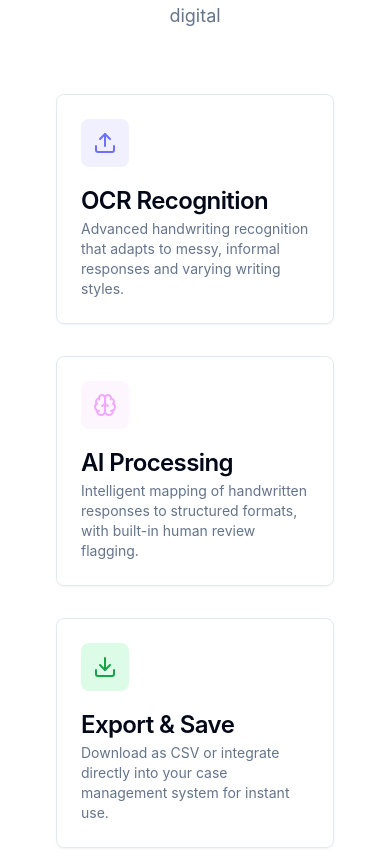
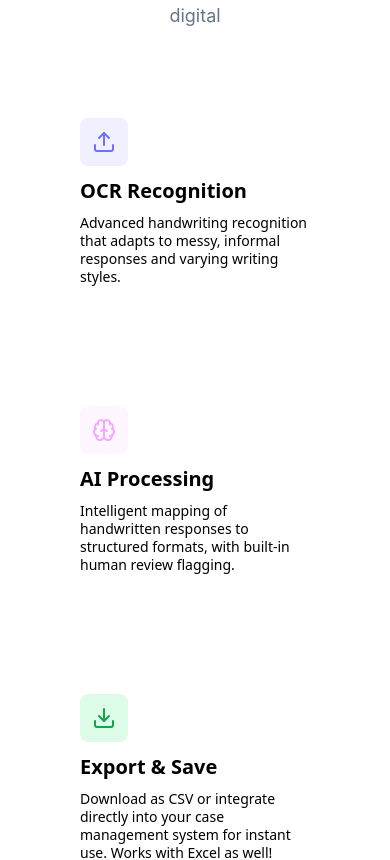
Before and after one commit to hrtowii/smu-legal-tech, a Next.js app: page / in a window 390 px wide. Shown: the part 1126-1986 px from the top of the page. Built offline with nearby package versions, Linux system fonts and the light colour scheme.

Commit message:
feat: glowing components, navbar working on mobile :3

```diff
--- a/src/app/(marketing)/page.tsx
+++ b/src/app/(marketing)/page.tsx
@@ -3,16 +3,46 @@ import Link from "next/link";
 import { motion } from "framer-motion";
 import { useEffect, useState } from "react";
 
-import {
-  Card,
-  CardContent,
-  CardDescription,
-  CardHeader,
-  CardTitle,
-} from "@/components/ui/card";
-
 import { Upload, Brain, Download, Shield } from "lucide-react";
 import { HoverBorderGradient } from "@/components/button";
+import { GlowingEffect } from "@/components/ui/glowing-effect";
+
+interface GridItemProps {
+  icon: React.ReactNode;
+  title: string;
+  description: React.ReactNode;
+}
+
+const GridItem = ({ icon, title, description }: GridItemProps) => {
+  return (
+    <div className="min-h-[16rem]">
+      <div className="relative h-full rounded-2xl md:rounded-3xl">
+        <GlowingEffect
+          blur={2}
+          borderWidth={2}
+          spread={80}
+          glow={true}
+          disabled={false}
+          proximity={64}
+          inactiveZone={0.01}
+        />
+        <div className="relative flex h-full flex-col justify-between gap-6 overflow-hidden rounded-xl p-6 md:p-6 dark:shadow-[0px_0px_27px_0px_#2D2D2D]">
+          <div className="relative flex flex-1 flex-col justify-between gap-3">
+            <div className="w-fit rounded-lg">{icon}</div>
+            <div className="space-y-3">
+              <h3 className="-tracking-4 pt-0.5 font-sans text-xl/[1.375rem] font-semibold text-balance text-black md:text-2xl/[1.875rem] dark:text-white">
+                {title}
+              </h3>
+              <h2 className="font-sans text-sm/[1.125rem] text-black md:text-base/[1.375rem] dark:text-neutral-400 [&_b]:md:font-semibold [&_strong]:md:font-semibold">
+                {description}
+              </h2>
+            </div>
+          </div>
+        </div>
+      </div>
+    </div>
+  );
+};
 
 export default function Home() {
   const [offsetY, setOffsetY] = useState(0);
@@ -128,18 +158,15 @@ export default function Home() {
               transition={{ duration: 0.8 }}
               viewport={{ once: true }}
             >
-              <Card className="h-full bg-white/60 backdrop-blur-md dark:bg-black/60">
-                <CardHeader>
-                  <div className="w-12 h-12 bg-justice-blue/10 dark:bg-justice-blue/20 rounded-lg flex items-center justify-center mb-4">
+              <GridItem
+                icon={
+                  <div className="w-12 h-12 bg-justice-blue/10 dark:bg-justice-blue/20 rounded-lg flex items-center justify-center">
                     <Upload className="h-6 w-6 text-justice-blue dark:text-justice-blue/80" />
                   </div>
-                  <CardTitle>OCR Recognition</CardTitle>
-                  <CardDescription>
-                    Advanced handwriting recognition that adapts to messy,
-                    informal responses and varying writing styles.
-                  </CardDescription>
-                </CardHeader>
-              </Card>
+                }
+                title="OCR Recognition"
+                description="Advanced handwriting recognition that adapts to messy, informal responses and varying writing styles."
+              />
             </motion.div>
 
             <motion.div
@@ -148,18 +175,15 @@ export default function Home() {
               transition={{ duration: 0.8, delay: 0.2 }}
               viewport={{ once: true }}
             >
-              <Card className="h-full bg-white/60 backdrop-blur-md dark:bg-black/60">
-                <CardHeader>
-                  <div className="w-12 h-12 bg-justice-pink/10 dark:bg-justice-pink/20 rounded-lg flex items-center justify-center mb-4">
+              <GridItem
+                icon={
+                  <div className="w-12 h-12 bg-justice-pink/10 dark:bg-justice-pink/20 rounded-lg flex items-center justify-center">
                     <Brain className="h-6 w-6 text-justice-pink dark:text-justice-pink/80" />
                   </div>
-                  <CardTitle>AI Processing</CardTitle>
-                  <CardDescription>
-                    Intelligent mapping of handwritten responses to structured
-                    formats, with built-in human review flagging.
-                  </CardDescription>
-                </CardHeader>
-              </Card>
+                }
+                title="AI Processing"
+                description="Intelligent mapping of handwritten responses to structured formats, with built-in human review flagging."
+              />
             </motion.div>
 
             <motion.div
@@ -168,18 +192,15 @@ export default function Home() {
               transition={{ duration: 0.8, delay: 0.4 }}
               viewport={{ once: true }}
             >
-              <Card className="h-full bg-white/60 backdrop-blur-md dark:bg-black/60">
-                <CardHeader>
-                  <div className="w-12 h-12 bg-green-100 dark:bg-green-900 rounded-lg flex items-center justify-center mb-4">
+              <GridItem
+                icon={
+                  <div className="w-12 h-12 bg-green-100 dark:bg-green-900 rounded-lg flex items-center justify-center">
                     <Download className="h-6 w-6 text-green-600 dark:text-green-400" />
                   </div>
-                  <CardTitle>Export & Save</CardTitle>
-                  <CardDescription>
-                    Download as CSV or integrate directly into your case
-                    management system for instant use.
-                  </CardDescription>
-                </CardHeader>
-              </Card>
+                }
+                title="Export & Save"
+                description="Download as CSV or integrate directly into your case management system for instant use. Works with Excel as well!"
+              />
             </motion.div>
           </div>
 
--- /dev/null
+++ b/src/components/ui/glowing-effect.tsx
@@ -0,0 +1,190 @@
+"use client";
+
+import { memo, useCallback, useEffect, useRef } from "react";
+import { cn } from "@/lib/utils";
+import { animate } from "motion/react";
+
+interface GlowingEffectProps {
+  blur?: number;
+  inactiveZone?: number;
+  proximity?: number;
+  spread?: number;
+  variant?: "default" | "white";
+  glow?: boolean;
+  className?: string;
+  disabled?: boolean;
+  movementDuration?: number;
+  borderWidth?: number;
+}
+const GlowingEffect = memo(
+  ({
+    blur = 0,
+    inactiveZone = 0.7,
+    proximity = 0,
+    spread = 20,
+    variant = "default",
+    glow = false,
+    className,
+    movementDuration = 2,
+    borderWidth = 1,
+    disabled = true,
+  }: GlowingEffectProps) => {
+    const containerRef = useRef<HTMLDivElement>(null);
+    const lastPosition = useRef({ x: 0, y: 0 });
+    const animationFrameRef = useRef<number>(0);
+
+    const handleMove = useCallback(
+      (e?: MouseEvent | { x: number; y: number }) => {
+        if (!containerRef.current) return;
+
+        if (animationFrameRef.current) {
+          cancelAnimationFrame(animationFrameRef.current);
+        }
+
+        animationFrameRef.current = requestAnimationFrame(() => {
+          const element = containerRef.current;
+          if (!element) return;
+
+          const { left, top, width, height } = element.getBoundingClientRect();
+          const mouseX = e?.x ?? lastPosition.current.x;
+          const mouseY = e?.y ?? lastPosition.current.y;
+
+          if (e) {
+            lastPosition.current = { x: mouseX, y: mouseY };
+          }
+
+          const center = [left + width * 0.5, top + height * 0.5];
+          const distanceFromCenter = Math.hypot(
+            mouseX - center[0],
+            mouseY - center[1]
+          );
+          const inactiveRadius = 0.5 * Math.min(width, height) * inactiveZone;
+
+          if (distanceFromCenter < inactiveRadius) {
+            element.style.setProperty("--active", "0");
+            return;
+          }
+
+          const isActive =
+            mouseX > left - proximity &&
+            mouseX < left + width + proximity &&
+            mouseY > top - proximity &&
+            mouseY < top + height + proximity;
+
+          element.style.setProperty("--active", isActive ? "1" : "0");
+
+          if (!isActive) return;
+
+          const currentAngle =
+            parseFloat(element.style.getPropertyValue("--start")) || 0;
+          let targetAngle =
+            (180 * Math.atan2(mouseY - center[1], mouseX - center[0])) /
+              Math.PI +
+            90;
+
+          const angleDiff = ((targetAngle - currentAngle + 180) % 360) - 180;
+          const newAngle = currentAngle + angleDiff;
+
+          animate(currentAngle, newAngle, {
+            duration: movementDuration,
+            ease: [0.16, 1, 0.3, 1],
+            onUpdate: (value) => {
+              element.style.setProperty("--start", String(value));
+            },
+          });
+        });
+      },
+      [inactiveZone, proximity, movementDuration]
+    );
+
+    useEffect(() => {
+      if (disabled) return;
+
+      const handleScroll = () => handleMove();
+      const handlePointerMove = (e: PointerEvent) => handleMove(e);
+
+      window.addEventListener("scroll", handleScroll, { passive: true });
+      document.body.addEventListener("pointermove", handlePointerMove, {
+        passive: true,
+      });
+
+      return () => {
+        if (animationFrameRef.current) {
+          cancelAnimationFrame(animationFrameRef.current);
+        }
+        window.removeEventListener("scroll", handleScroll);
+        document.body.removeEventListener("pointermove", handlePointerMove);
+      };
+    }, [handleMove, disabled]);
+
+    return (
+      <>
+        <div
+          className={cn(
+            "pointer-events-none absolute -inset-px hidden rounded-[inherit] border opacity-0 transition-opacity",
+            glow && "opacity-100",
+            variant === "white" && "border-white",
+            disabled && "!block"
+          )}
+        />
+        <div
+          ref={containerRef}
+          style={
+            {
+              "--blur": `${blur}px`,
+              "--spread": spread,
+              "--start": "0",
+              "--active": "0",
+              "--glowingeffect-border-width": `${borderWidth}px`,
+              "--repeating-conic-gradient-times": "5",
+              "--gradient":
+                variant === "white"
+                  ? `repeating-conic-gradient(
+                  from 236.84deg at 50% 50%,
+                  var(--black),
+                  var(--black) calc(25% / var(--repeating-conic-gradient-times))
+                )`
+                  : `radial-gradient(circle, #dd7bbb 10%, #dd7bbb00 20%),
+                radial-gradient(circle at 40% 40%, #d79f1e 5%, #d79f1e00 15%),
+                radial-gradient(circle at 60% 60%, #5a922c 10%, #5a922c00 20%),
+                radial-gradient(circle at 40% 60%, #4c7894 10%, #4c789400 20%),
+                repeating-conic-gradient(
+                  from 236.84deg at 50% 50%,
+                  #dd7bbb 0%,
+                  #d79f1e calc(25% / var(--repeating-conic-gradient-times)),
+                  #5a922c calc(50% / var(--repeating-conic-gradient-times)),
+                  #4c7894 calc(75% / var(--repeating-conic-gradient-times)),
+                  #dd7bbb calc(100% / var(--repeating-conic-gradient-times))
+                )`,
+            } as React.CSSProperties
+          }
+          className={cn(
+            "pointer-events-none absolute inset-0 rounded-[inherit] opacity-100 transition-opacity",
+            glow && "opacity-100",
+            blur > 0 && "blur-[var(--blur)] ",
+            className,
+            disabled && "!hidden"
+          )}
+        >
+          <div
+            className={cn(
+              "glow",
+              "rounded-[inherit]",
+              'after:content-[""] after:rounded-[inherit] after:absolute after:inset-[calc(-1*var(--glowingeffect-border-width))]',
+              "after:[border:var(--glowingeffect-border-width)_solid_transparent]",
+              "after:[background:var(--gradient)] after:[background-attachment:fixed]",
+              "after:opacity-[var(--active)] after:transition-opacity after:duration-300",
+              "after:[mask-clip:padding-box,border-box]",
+              "after:[mask-composite:intersect]",
+              "after:[mask-image:linear-gradient(#0000,#0000),conic-gradient(from_calc((var(--start)-var(--spread))*1deg),#00000000_0deg,#fff,#00000000_calc(var(--spread)*2deg))]"
+            )}
+          />
+        </div>
+      </>
+    );
+  }
+);
+
+GlowingEffect.displayName = "GlowingEffect";
+
+export { GlowingEffect };
```
Also changed, not shown: src/app/(marketing)/dashboard/page.tsx (+111 -52 lines), src/components/navbar.tsx (+46 -2 lines), 1 other file (tests, documents, lock files or other folders).
